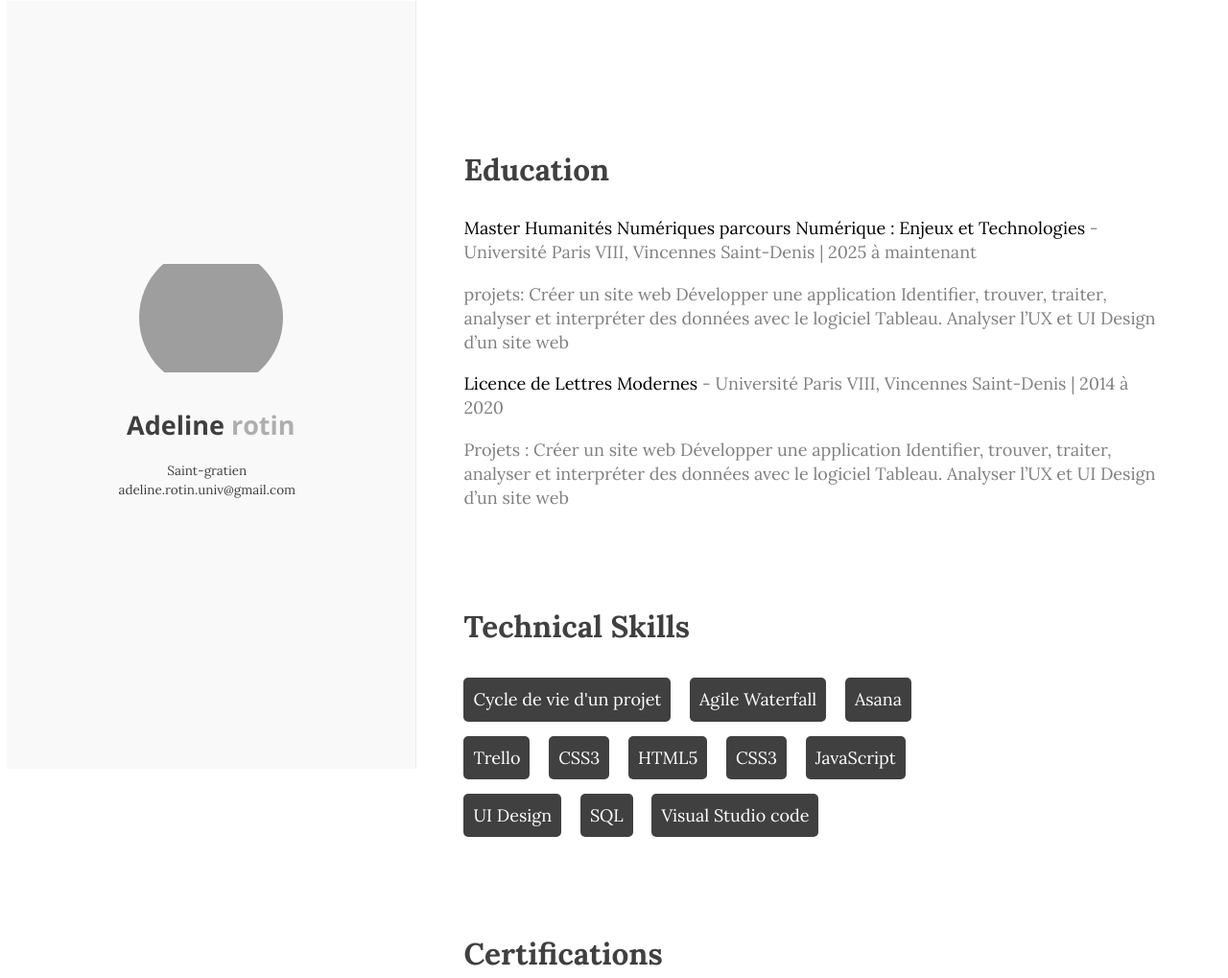
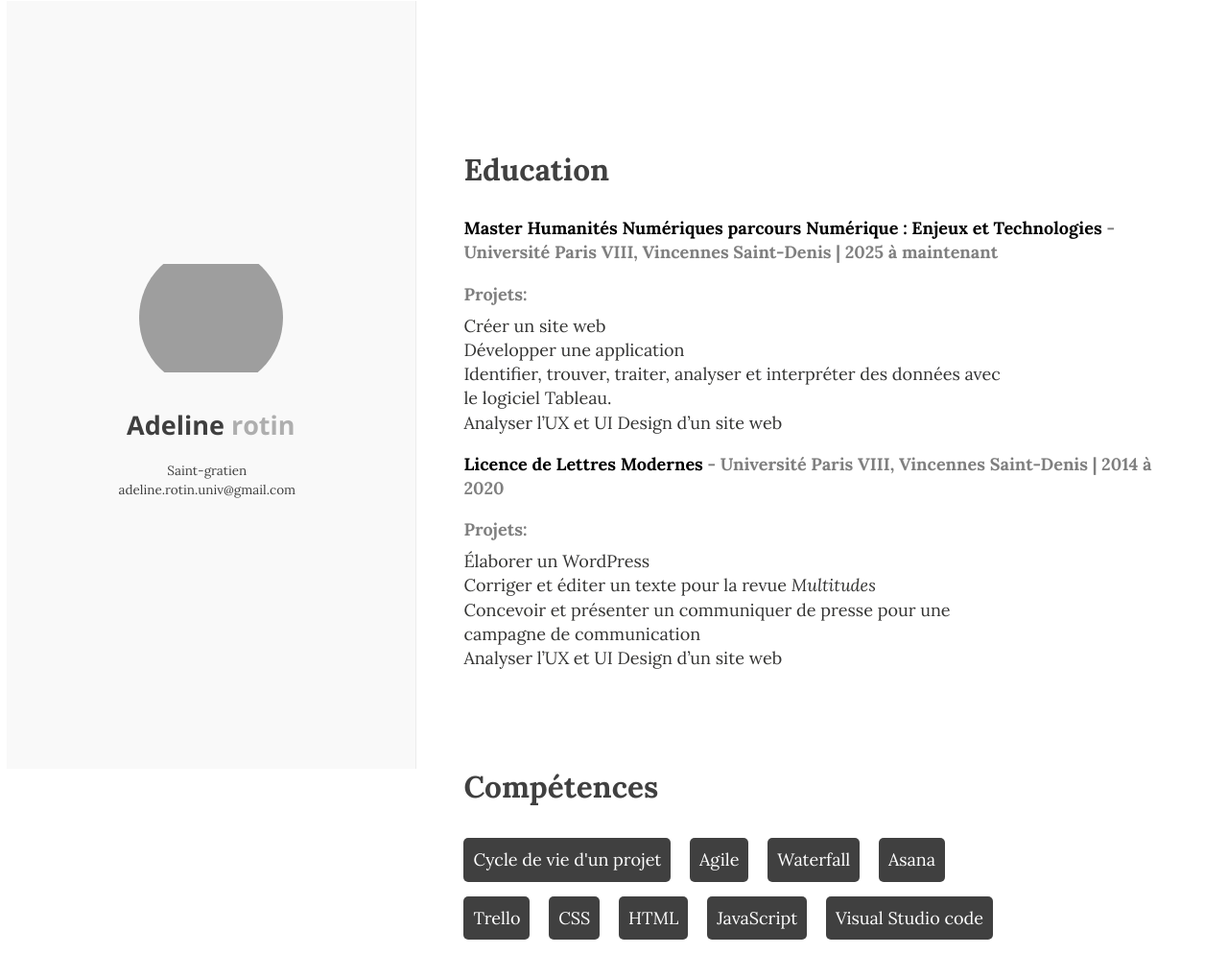
Before and after one commit to Liline96/CV, a plain HTML site: page index.html in a window 1280 px wide. Shown: the part 7-1026 px from the top of the page at 96% size. Drawn offline with nearby package versions, Linux system fonts and the light colour scheme; grey boxes are pictures that could not be loaded; a web font is replaced by a local one.

Commit message:
Refactor education and skills sections in index.html
Updated education and skills sections with improved formatting and translation to French.

```diff
--- a/index.html
+++ b/index.html
@@ -233,37 +233,43 @@
     <div class="inner">
       <section>
         <h1>Education</h1>
-        <p><em>Master Humanités Numériques parcours Numérique : Enjeux et Technologies</em>  - Université Paris VIII, Vincennes Saint-Denis  | 2025 à maintenant</p>
+        <p><em><Strong>Master Humanités Numériques parcours Numérique : Enjeux et Technologies</em>  - Université Paris VIII, Vincennes Saint-Denis  | 2025 à maintenant</strong></p>
 
-        <p> projets: Créer un site web
-Développer une application
-Identifier, trouver, traiter, analyser et interpréter des données avec le logiciel Tableau.
-Analyser l’UX et UI Design d’un site web </p>
-
-        <p> <em>Licence de Lettres Modernes</em>  - Université Paris VIII, Vincennes Saint-Denis | 2014 à 2020
+        <p> <strong>Projets: </strong>
+          <ul>
+            <li>Créer un site web</li>
+            <li>Développer une application</li>
+            <li>Identifier, trouver, traiter, analyser et interpréter des données avec le logiciel Tableau.</li>
+            <li>Analyser l’UX et UI Design d’un site web </li>
+          </ul>
         </p>
 
-        <p>
-Projets :
-Créer un site web
-Développer une application
-Identifier, trouver, traiter, analyser et interpréter des données avec le logiciel Tableau.
-Analyser l’UX et UI Design d’un site web </p>
+        <p> <em><strong>Licence de Lettres Modernes</em> - Université Paris VIII, Vincennes Saint-Denis | 2014 à 2020
+        </strong></p>
+
+
+        <p> <strong>Projets: </strong>
+          <ul>
+            <li>Élaborer un WordPress</li>
+            <li>Corriger et éditer un texte pour la revue <em>Multitudes</em></li>
+            <li>Concevoir et présenter un communiquer de presse pour une campagne de communication</li>
+            <li>Analyser l’UX et UI Design d’un site web </li>
+          </ul>
+        </p>
+        </p>
 
       </section>
       <section>
-        <h1>Technical Skills</h1>
+        <h1>Compétences</h1>
         <ul class="skill-set">
           <li>Cycle de vie d'un projet</li>
-          <li>Agile Waterfall</li>
+          <li>Agile</li>
+          <li>Waterfall</li>
           <li>Asana</li>
           <li>Trello</li>
-          <li>CSS3</li>
-          <li>HTML5</li>
-          <li>CSS3</li>
+          <li>CSS</li>
+          <li>HTML</li>
           <li>JavaScript</li>
-          <li>UI Design</li>
-          <li>SQL</li>
           <li>Visual Studio code</li>
         </ul>
       </section>
@@ -278,12 +284,12 @@ Analyser l’UX et UI Design d’un site web </p>
         <p>Capstone: Applying Project Management in the Real World</p>
       </section>
       <section>
-        <h1>Personal Interests</h1>
+        <h1>Intérêts</h1>
         <ul class="skill-set">
           <li>Pilates</li>
           <li>Musculation</li>
           <li>Piano</li>
-          <li>lecture</li>
+          <li>Lecture</li>
 
         </ul>
       </section>
```
